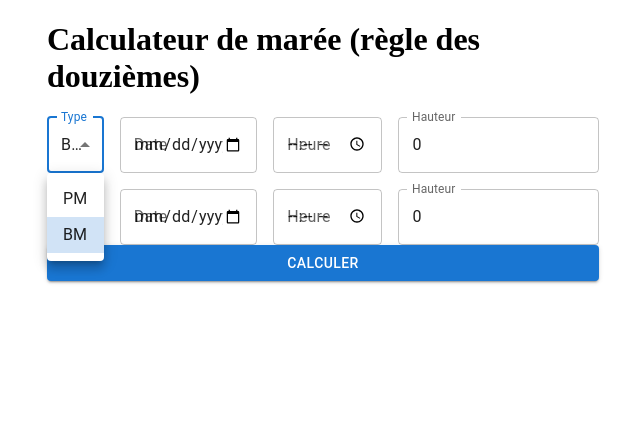
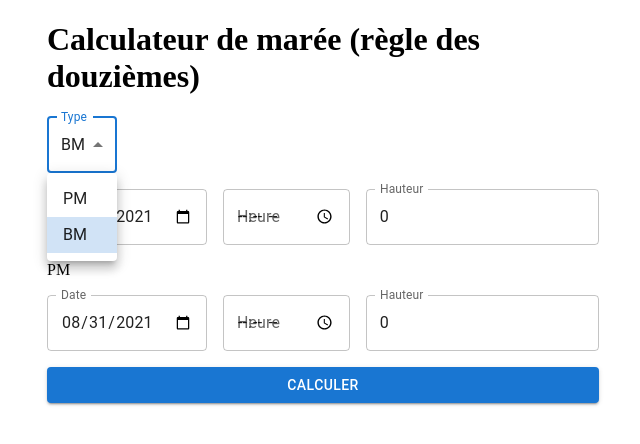
Before and after one commit to cballevre/maree12eme, a React (Create React App) app: page / in a window 1280 px wide. Both pictures are taken after a click on the element "BM". Shown: the top 444 px of the page, without its empty margins (317-957 px from the left). Built offline with nearby package versions, Linux system fonts and the light colour scheme.

Commit message:
Change tide type to isRising

```diff
--- a/src/components/TideDisplay/TideDisplay.tsx
+++ b/src/components/TideDisplay/TideDisplay.tsx
@@ -12,7 +12,7 @@ interface Props {
 const TideDisplay: React.FC<Props> = ({ tide }) => {
   const [displayType, setDisplayType] = useState<boolean>(true);
 
-  const isTideRising = tide.start.type === 0;
+  const isTideRising = tide.isRising;
 
   const test = (
     previousValue: TideFragment[],
--- a/src/components/TideElementForm/TideElementForm.tsx
+++ b/src/components/TideElementForm/TideElementForm.tsx
@@ -1,15 +1,8 @@
-import {
-  Stack,
-  FormControl,
-  InputLabel,
-  Select,
-  MenuItem,
-  TextField,
-} from '@mui/material';
+import { Stack, TextField } from '@mui/material';
 import { useFormikContext } from 'formik';
 import React from 'react';
 import { TideElement } from '../../models/tide';
-import { DATE, TIME, HEIGHT, TYPE } from './fieldsNames';
+import { DATE, TIME, HEIGHT } from './fieldsNames';
 
 interface Props {
   namespace: string;
@@ -34,19 +27,6 @@ const TideElementField: React.FC<Props> = ({ namespace }) => {
       spacing={2}
       mt={2}
     >
-      <FormControl>
-        <InputLabel id="starting-type-label">Type</InputLabel>
-        <Select
-          labelId="starting-type-label"
-          name={withNamespace(TYPE)}
-          label="Type"
-          value={formik.values[namespace as keyof Fields].type}
-          onChange={formik.handleChange}
-        >
-          <MenuItem value={1}>PM</MenuItem>
-          <MenuItem value={0}>BM</MenuItem>
-        </Select>
-      </FormControl>
       <TextField
         name={withNamespace(DATE)}
         type="date"
--- a/src/components/TideElementForm/defaultValues.ts
+++ b/src/components/TideElementForm/defaultValues.ts
@@ -1,8 +1,7 @@
-import { TYPE, DATE, TIME, HEIGHT } from './fieldsNames';
+import { DATE, TIME, HEIGHT } from './fieldsNames';
 
 export default {
-  [TYPE]: 0,
-  [DATE]: '',
+  [DATE]: new Date().toISOString().slice(0, 10),
   [TIME]: '',
   [HEIGHT]: 0,
 };
--- a/src/components/TideElementForm/fieldsNames.ts
+++ b/src/components/TideElementForm/fieldsNames.ts
@@ -1,4 +1,3 @@
-export const TYPE = 'type';
 export const DATE = 'date';
 export const TIME = 'time';
 export const HEIGHT = 'height';
--- a/src/components/TideElementForm/validationSchema.ts
+++ b/src/components/TideElementForm/validationSchema.ts
@@ -1,10 +1,9 @@
 import * as yup from 'yup';
-import { TYPE, DATE, TIME, HEIGHT } from './fieldsNames';
+import { DATE, TIME, HEIGHT } from './fieldsNames';
 
 const REQUIRED_MESSAGE = 'This field is required';
 
 export default yup.object({
-  [TYPE]: yup.number().required(REQUIRED_MESSAGE),
   [DATE]: yup.string().required(REQUIRED_MESSAGE),
   [TIME]: yup.string().required(REQUIRED_MESSAGE),
   [HEIGHT]: yup.number().required(REQUIRED_MESSAGE),
--- a/src/components/TideForm/TideForm.tsx
+++ b/src/components/TideForm/TideForm.tsx
@@ -5,14 +5,16 @@ import { Tide, TideElement } from '../../models/tide';
 import TideElementField from '../TideElementForm/TideElementForm';
 import validationSchema from './validationSchema';
 import defaultValues from './defaultValues';
-import { END, START } from './fieldsNames';
+import { END, START, IS_RISING } from './fieldsNames';
 import dayjs, { type Dayjs } from 'dayjs';
+import { Box, FormControl, InputLabel, MenuItem, Select } from '@mui/material';
 
 interface Props {
   onSubmit: (data: Tide) => void;
 }
 
 interface FormValues {
+  isRising: boolean;
   start: TideElement;
   end: TideElement;
 }
@@ -39,13 +41,31 @@ const TideForm: React.FC<Props> = ({ onSubmit }) => {
       validationSchema={validationSchema}
       onSubmit={onFormSubmit}
     >
+      {(formik) => (
         <Form>
+          <FormControl>
+            <InputLabel id="starting-type-label">Type</InputLabel>
+            <Select
+              labelId="starting-type-label"
+              name={IS_RISING}
+              label="Type"
+              value={formik.values[IS_RISING]}
+              onChange={formik.handleChange}
+            >
+              <MenuItem value={false as any}>PM</MenuItem>
+              <MenuItem value={true as any}>BM</MenuItem>
+            </Select>
+          </FormControl>
           <TideElementField namespace={START} />
+          <p>{formik.values[IS_RISING] ? 'PM' : 'BM'}</p>
           <TideElementField namespace={END} />
+          <Box mt={2}>
             <Button color="primary" variant="contained" fullWidth type="submit">
               Calculer
             </Button>
+          </Box>
         </Form>
+      )}
     </Formik>
   );
 };
--- a/src/components/TideForm/defaultValues.ts
+++ b/src/components/TideForm/defaultValues.ts
@@ -1,7 +1,8 @@
-import { START, END } from './fieldsNames';
+import { START, END, IS_RISING } from './fieldsNames';
 import tideElementDefaultValues from '../TideElementForm/defaultValues';
 
 export default {
+  [IS_RISING]: true,
   [START]: tideElementDefaultValues,
   [END]: tideElementDefaultValues,
 };
--- a/src/components/TideForm/fieldsNames.ts
+++ b/src/components/TideForm/fieldsNames.ts
@@ -1,2 +1,3 @@
 export const START = 'start';
 export const END = 'end';
+export const IS_RISING = 'isRising';
--- a/src/components/TideForm/validationSchema.ts
+++ b/src/components/TideForm/validationSchema.ts
@@ -1,8 +1,11 @@
 import * as yup from 'yup';
 import tideElementValidationSchema from '../TideElementForm/validationSchema';
-import { START, END } from './fieldsNames';
+import { START, END, IS_RISING } from './fieldsNames';
+
+const REQUIRED_MESSAGE = 'This field is required';
 
 export default yup.object({
+  [IS_RISING]: yup.boolean().required(REQUIRED_MESSAGE),
   [START]: tideElementValidationSchema,
   [END]: tideElementValidationSchema,
 });
--- a/src/models/tide.ts
+++ b/src/models/tide.ts
@@ -1,4 +1,5 @@
 export interface Tide {
+  isRising: boolean;
   start: TideElement;
   end: TideElement;
   duration: number;
@@ -7,7 +8,6 @@ export interface Tide {
 }
 
 export interface TideElement {
-  type: number;
   date: string;
   time: string;
   height: number;
```
Lines whose indentation alone changed are shown as unchanged.
